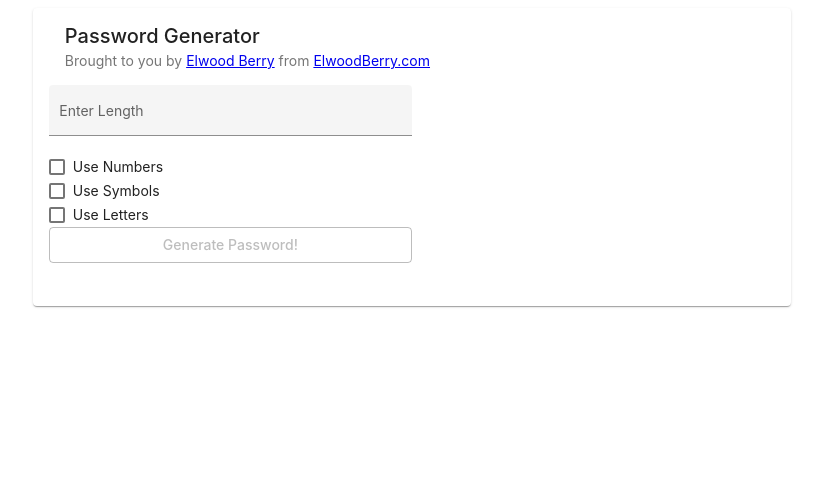
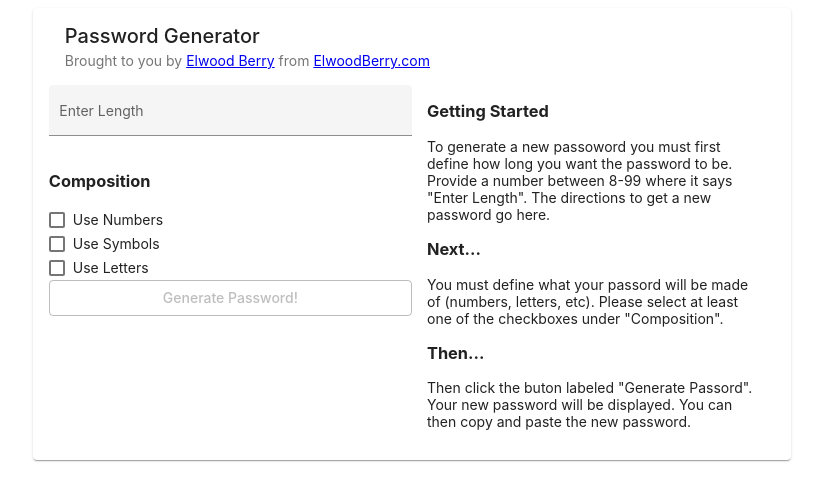
Before and after one commit to elwood-berry/esb-password-generator, an Angular app: page / in a window 1280 px wide. Shown: the top 500 px of the page, without its empty margins (228-1051 px from the left). Built offline with nearby package versions, Linux system fonts and the light colour scheme.

Commit message:
2 files modified

```diff
--- a/src/app/app.component.html
+++ b/src/app/app.component.html
@@ -43,6 +43,7 @@ Email: me@elwoodberry.com
               <!--
                 INPUT: CHECKBOXES
               -->
+              <h3>Composition</h3>
               <mat-checkbox (change)="useNumbers()" class="">Use Numbers</mat-checkbox>
 
               <mat-checkbox (change)="useSymbols()" class="">Use Symbols</mat-checkbox>
@@ -56,7 +57,25 @@ Email: me@elwoodberry.com
             </form>
           </div>
           <div class="elwood-column" fxFlex="50%" fxLayout="column">
-            <div class="displayNewPassword">{{ password }}</div>
+            <div *ngIf="password" class="displayNewPassword">{{ password }}</div>
+
+            <div *ngIf="!password" class="newPasswordInstructions">
+
+              <h3>Getting Started</h3>
+              <p>To generate a new passoword you must first define how long you want the password to be. Provide a
+                number between 8-99 where it says "Enter Length". The directions to get a new password go here.</p>
+
+              <h3>Next...</h3>
+              <p>You must define what your passord will be made of (numbers, letters, etc). Please select at least one
+                of the checkboxes under "Composition".</p>
+
+              <h3>Then...</h3>
+              <p>Then click the buton labeled "Generate Passord". Your new password will be displayed. You can then copy
+                and paste the new password.</p>
+
+
+            </div>
+
           </div>
         </div>
       </mat-card-content>
--- a/src/app/app.component.scss
+++ b/src/app/app.component.scss
@@ -32,3 +32,7 @@ SECTIONS
   font-style: italic;
   word-break: break-all;
 }
+
+.newPasswordInstructions {
+  padding: 0 15px;
+}
```
